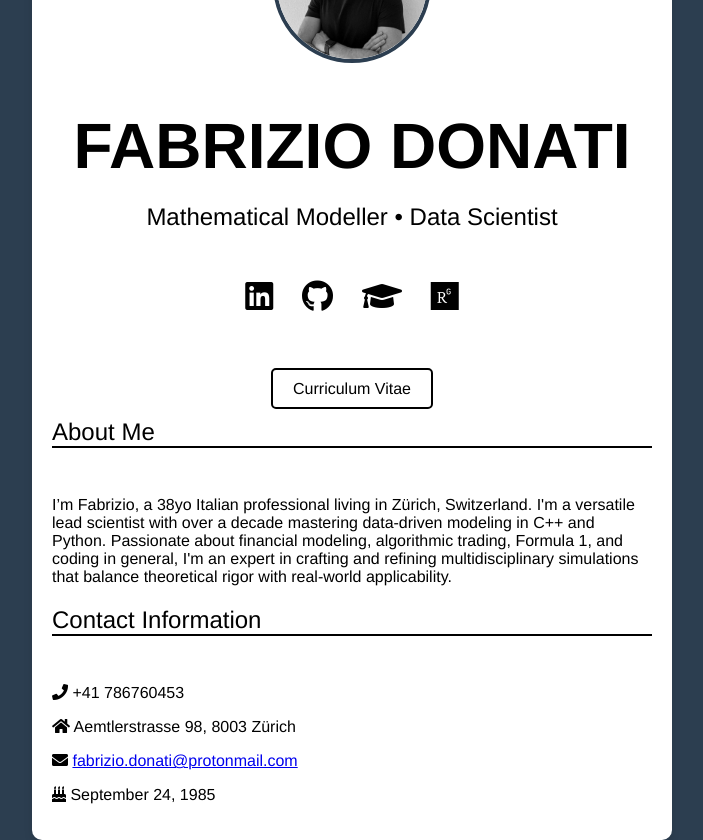
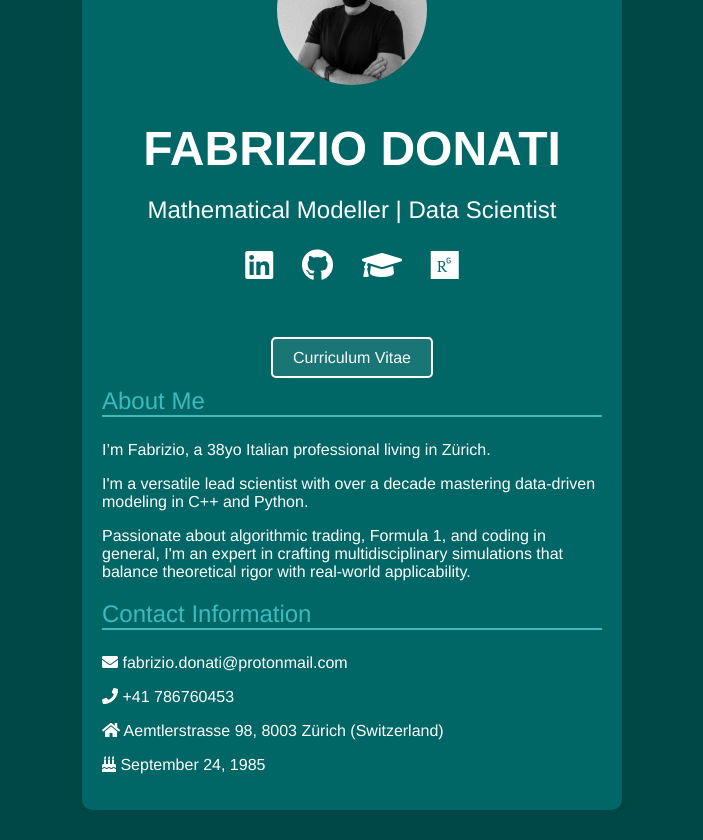
Before and after one commit to fabdonati/fabdonati.github.io, a plain HTML site: page index.html in a window 1280 px wide. Shown: the whole page, without its empty margins (288-991 px from the left). After the commit the page ends 810 px from the top, so only its background shows below. Drawn offline with Linux system fonts and the light colour scheme.

Commit message:
green background, updated icons

```diff
--- a/css/style.css
+++ b/css/style.css
@@ -2,23 +2,23 @@ body {
 	font-family: 'Helvetica', sans-serif;
 	margin: 0;
 	padding: 0;
-	background: #2c3e50; /* Light blue background */
+	background: #004747; /* Light blue background */
 	display: flex;
 	justify-content: center;
 	align-items: center;
 	height: 100vh;
-	color: #000; /* Black text color */
+	color: #FFF; /* Black text color */
 	text-align: center;
 }
 
 /* White background profile card */
 .profile-card {
-	background: #FFF; /* White background */
+	background: #006666; /* White background */
 	padding: 20px;
 	border-radius: 10px;
 	box-shadow: 0 4px 8px rgba(0, 0, 0, 0.1); /* Optional: adds shadow for depth */
 	width: 90%; /* or a fixed width, depending on your design */
-	max-width: 600px; /* Maximum width of the card */
+	max-width: 500px; /* Maximum width of the card */
 	margin: 20px; /* Optional: adds some space around the card */
 }
 
@@ -27,12 +27,13 @@ body {
     height: 150px;
     border-radius: 50%;
     margin-top: -75px; /* Half the height to pull it up */
-    border: 4px solid #2c3e50; /* Border color same as body background */
+    border: 1x solid #006666; /* Border color same as body background */
 }
 
 h1 {
-	font-size: 4em;
+	font-size: 3em;
 	margin-bottom: 0.2em;
+	color: #FFF;
 }
 
 .subtitle {
@@ -41,12 +42,12 @@ h1 {
 
 .section {
     text-align: left;
-    margin-top: 20px;
+    margin-top: 10px;
 }
 
 .section h2 {
-    color: #000; /* Golden color for section titles */
-    border-bottom: 2px solid #000
+    color: #3cbbbe; /* Golden color for section titles */
+    border-bottom: 2px solid #3cbbbe
 }
 
 .section ul {
@@ -55,13 +56,51 @@ h1 {
 }
 
 .section ul li a {
-    color: #000; /* Golden color for links */
+    color: #3cbbbe; /* Golden color for links */
     text-decoration: none;
 }
 
 .section ul li:not(:last-child) {
-    margin-bottom: 10px;
+    margin-bottom: 5px;
 }
+
+
+h2 {
+	font-size: 1.5em;
+	font-weight: normal;
+	margin-bottom: 1em;
+}
+.social-icons {
+	font-size: 2em;
+	margin-bottom: 2em;
+}
+.social-icons a {
+	color: #FFF;
+	margin: 0 10px;
+}
+.social-icons a:hover {
+	color: #ddd;
+}
+.btn {
+	text-decoration: none;
+	background: rgba(255, 255, 255, 0.1);
+	color: #FFF;
+	padding: 10px 20px;
+	border: 2px solid #FFF;
+	border-radius: 5px;
+	transition: all 0.3s ease;
+}
+.btn:hover {
+	background: rgba(255, 255, 255, 0.2);
+}
+a {
+	color: #FFF;
+	text-decoration: none;
+}
+a:hover {
+	color: #ddd;
+}
+
 
 /* Responsive styling */
 @media (max-width: 600px) {
--- a/index.html
+++ b/index.html
@@ -6,47 +6,12 @@
     <title>Fabrizio Donati - About Me</title>
     <link rel="stylesheet" href="css/style.css">
     <link rel="stylesheet" href="https://cdnjs.cloudflare.com/ajax/libs/font-awesome/5.15.3/css/all.min.css">
-    <style>
-
-        h1 {
-            font-size: 4em;
-            margin-bottom: 0.2em;
-        }
-        h2 {
-            font-size: 1.5em;
-            font-weight: normal;
-            margin-bottom: 2em;
-        }
-        .social-icons {
-            font-size: 2em;
-            margin-bottom: 2em;
-        }
-        .social-icons a {
-            color: #000;
-            margin: 0 10px;
-        }
-        .social-icons a:hover {
-            color: #ddd;
-        }
-        .btn {
-            text-decoration: none;
-            background: rgba(255, 255, 255, 0.1);
-            color: #000;
-            padding: 10px 20px;
-            border: 2px solid #000;
-            border-radius: 5px;
-            transition: all 0.3s ease;
-        }
-        .btn:hover {
-            background: rgba(255, 255, 255, 0.2);
-        }
-    </style>
 </head>
 <body>
     <div class="profile-card">
         <img src="images/profile.jpg" alt="Fabrizio Donati" class="profile-pic">
 		        <h1>FABRIZIO DONATI</h1>
-        <h2>Mathematical Modeller • Data Scientist</h2>
+        <h2>Mathematical Modeller | Data Scientist</h2>
         <div class="social-icons">
             <a href="https://www.linkedin.com/in/fabriziodonati" target="_blank"><i class="fab fa-linkedin"></i></a>
             <a href="https://github.com/fabdonati" target="_blank"><i class="fab fa-github"></i></a>
@@ -57,14 +22,15 @@
 		<a href="https://raw.githubusercontent.com/fabdonati/fabdonati.github.io/main/assets/FabrizioDonati_CV.pdf" class="btn" download="Fabrizio_Donati_CV">Curriculum Vitae</a>
         <div class="section about-me">
             <h2>About Me</h2>
-            <p>I’m Fabrizio, a 38yo Italian professional living in Zürich, Switzerland. I'm a versatile lead scientist with over a decade mastering data-driven modeling in C++ and Python.
-			Passionate about financial modeling, algorithmic trading, Formula 1, and coding in general, I'm an expert in crafting and refining multidisciplinary simulations that balance theoretical rigor with real-world applicability.</p>
+            <p>I’m Fabrizio, a 38yo Italian professional living in Zürich.</p>
+			<p>I'm a versatile lead scientist with over a decade mastering data-driven modeling in C++ and Python.</p>
+			<p>Passionate about algorithmic trading, Formula 1, and coding in general, I'm an expert in crafting multidisciplinary simulations that balance theoretical rigor with real-world applicability.</p>
         </div>
 		<div class="section contacts">
 			<h2>Contact Information</h2>
+			<p><i class="fas fa-envelope"></i> <a href="mailto:fabrizio.donati@protonmail.com">fabrizio.donati@protonmail.com</a></p>
 			<p><i class="fas fa-phone"></i> +41 786760453 </p>
-			<p><i class="fas fa-home"></i> Aemtlerstrasse 98, 8003 Zürich</p>
-			<p><i class="fas fa-envelope"></i> <a href="mailto:fabrizio.donati@protonmail.com">fabrizio.donati@protonmail.com</a></p>
+			<p><i class="fas fa-home"></i> Aemtlerstrasse 98, 8003 Zürich (Switzerland)</p>
 			<p><i class="fas fa-birthday-cake"></i> September 24, 1985</p>
 		</div>
 	</div>
```
